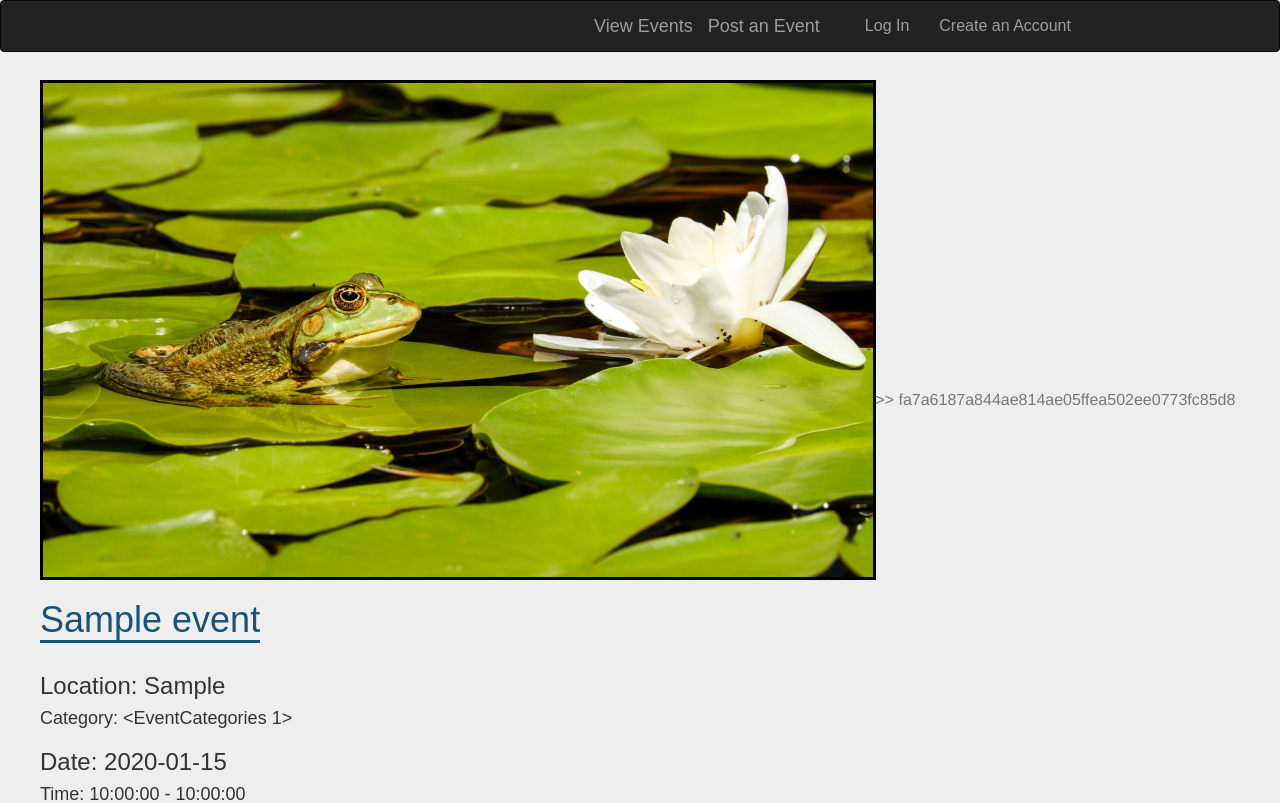
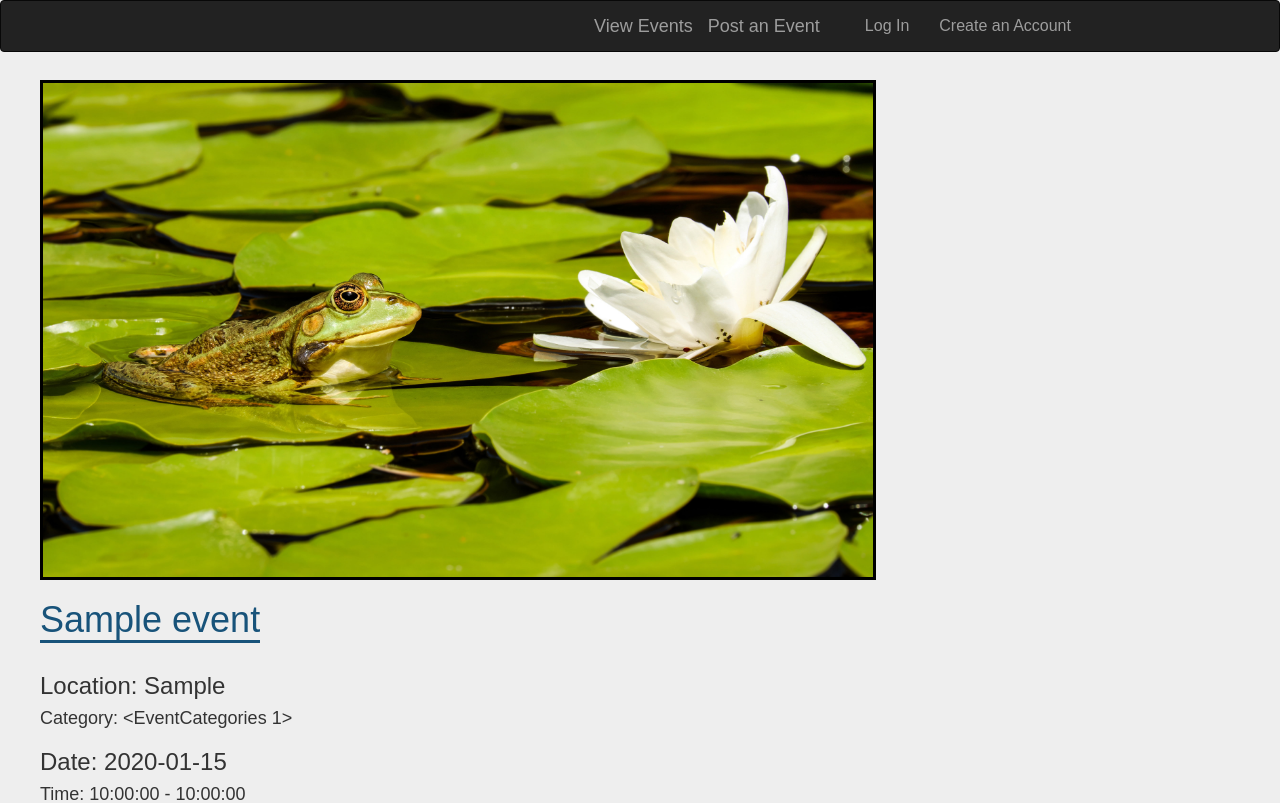
Before and after one commit to Macrosoft-Event-Finder/macrosoft-event-finder, a Flask app: template placeholder/website/templates/event_page.html in a window 1280 px wide. Shown: the top 803 px of the page. Run offline with Flask 3, Linux system fonts and the light colour scheme; the template is opened without the code that fills it: values that come from a table or form of the project are taken from there, others are empty; tables that the repository leaves empty hold one stand-in row (values such as "Sample post"); parts of the project's set-up code (start-up, migrations or seed data) failed here and were passed over; some libraries are stand-ins or nearby versions.

Commit message:
Corrected merge differences.

```diff
--- a/placeholder/website/main/forms.py
+++ b/placeholder/website/main/forms.py
@@ -16,11 +16,8 @@ class EventForm(FlaskForm):
     start_time = TimeField('Event start time (hour:minute am/pm)', validators=[DataRequired()])
     end_time = TimeField('Event end time (hour:minute am/pm)', validators=[DataRequired()])
 
-<<<<<<< HEAD
-    flier_image_path=FileField('Upload flier for event')
-=======
     flier_image_path=FileField('Upload flier for event', validators=[FileAllowed(['jpg', 'jpeg', 'png'])])
->>>>>>> fa7a6187a844ae814ae05ffea502ee0773fc85d8
+
     paymentRequired = BooleanField('Is the event payment required?', validators=[validators.optional()])
     paymentAmount = IntegerField('If payment required, enter payment amount', validators=[validators.Optional(), validators.NumberRange(min=0)])
     event_category=SelectField('Select the category that best fits your event',validators=[DataRequired()],
--- a/placeholder/website/templates/event_page.html
+++ b/placeholder/website/templates/event_page.html
@@ -3,10 +3,6 @@
 {% block title %}Event Page{% endblock %}
 
 {% block content %}
-<<<<<<< HEAD
-=======
-
->>>>>>> fa7a6187a844ae814ae05ffea502ee0773fc85d8
 <div class="event_div">
     <div class="eventimg_div">
 
@@ -43,10 +39,6 @@
 </form>
 
 </div>
-<<<<<<< HEAD
-
-=======
->>>>>>> fa7a6187a844ae814ae05ffea502ee0773fc85d8
 {% endblock %}
 
 {% block styles %}
```
Also changed, not shown: placeholder/website/templates/homepage.html (+0 -14 lines).
